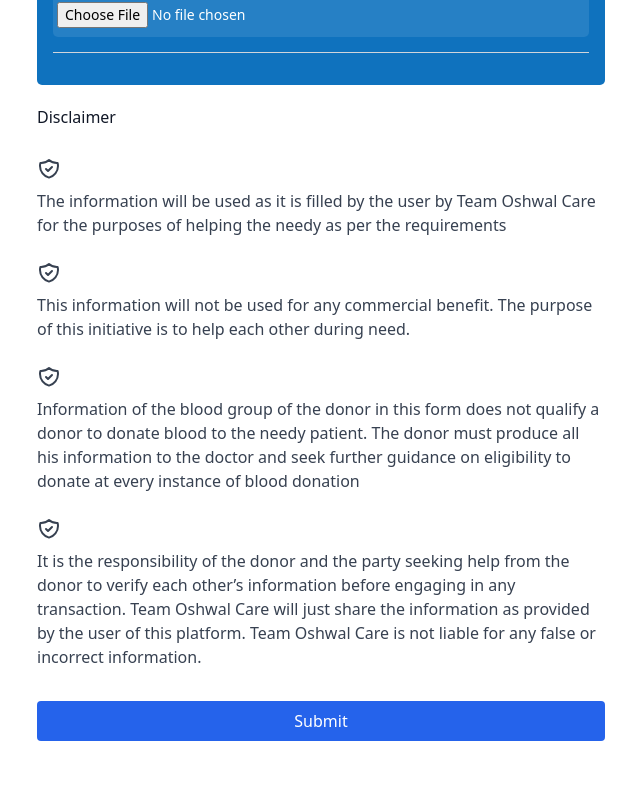
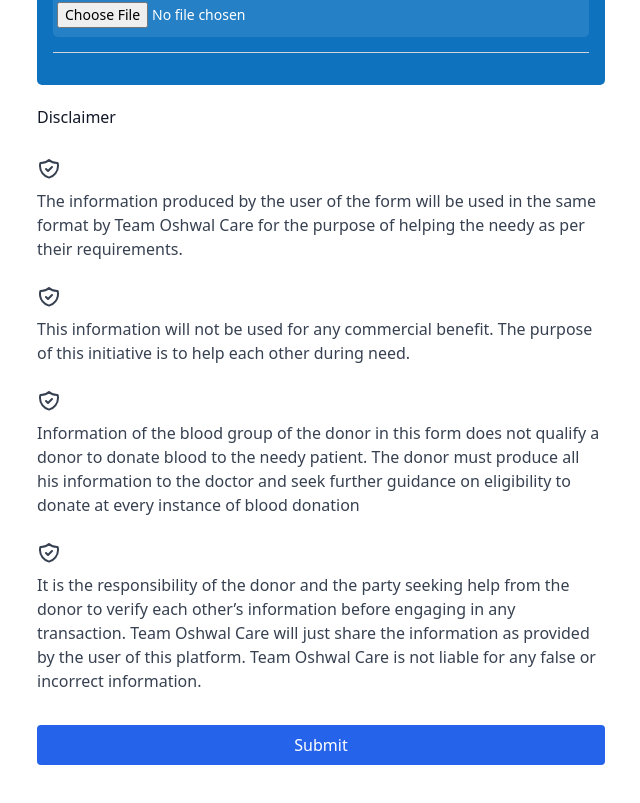
Before and after one commit to billykagwe/bloodDonation, a Next.js app: page /register in a window 1280 px wide. Shown: the part 2752-3555 px from the top of the page, without its empty margins (319-959 px from the left). Built offline with nearby package versions, Linux system fonts and the light colour scheme.

Commit message:
form changes

```diff
--- a/components/HomePage.js
+++ b/components/HomePage.js
@@ -30,7 +30,7 @@
             bloodGroup ? donor?.bloodGroup === bloodGroup : donor
           )
           ?.map((donor) => (
-            <Donor key={donor?.id} donor={donor} />
+            <Donor key={donor?._id} donor={donor} />
           ))}
       </div>
     </div>
--- a/components/register.js
+++ b/components/register.js
@@ -459,7 +459,7 @@
             <div className='text-gray-700 font-light flex space-y-2 flex-col '>
               <p>
                 <PointIcon />
-               The information will be used as it is filled by the user by Team Oshwal Care for the purposes of helping the needy as per the requirements
+               The information produced by the user of the form will be used in the same format by Team Oshwal Care for the purpose of helping the needy as per their requirements.
               </p>
               <p>
                 <PointIcon />
--- a/machine/Promise.Machine.js
+++ b/machine/Promise.Machine.js
@@ -1,6 +1,5 @@
 /** @format */
 
-import { after } from "xstate/lib/actions";
 
 const { createMachine, assign } = require("xstate");
 
@@ -13,14 +12,7 @@
     bloodGroup,
     willingVolunteer,
   } = data;
-  console.log({
-    firstName,
-    lastName,
-    middleName,
-    occupation,
-    bloodGroup,
-    willingVolunteer,
-  });
+
   return [
     firstName,
     lastName,
@@ -63,7 +55,7 @@
         invoke: {
           src: (context) => (callback) => {
             operation(context.data).then((res) => {
-              if (res.keyPattern)
+              if (!res.isLoggedIn)
                 callback({ type: "ERROR", error: "User already exists" });
               else callback("SUCCESS");
             });
--- a/utils/database.js
+++ b/utils/database.js
@@ -34,7 +34,6 @@
     };
     cached.promise = MongoClient.connect(MONGODB_URI, opts)
       .then((client) => {
-        console.log({client})
         conn.client = client;
         return client.db(MONGODB_DB);
       })
```
